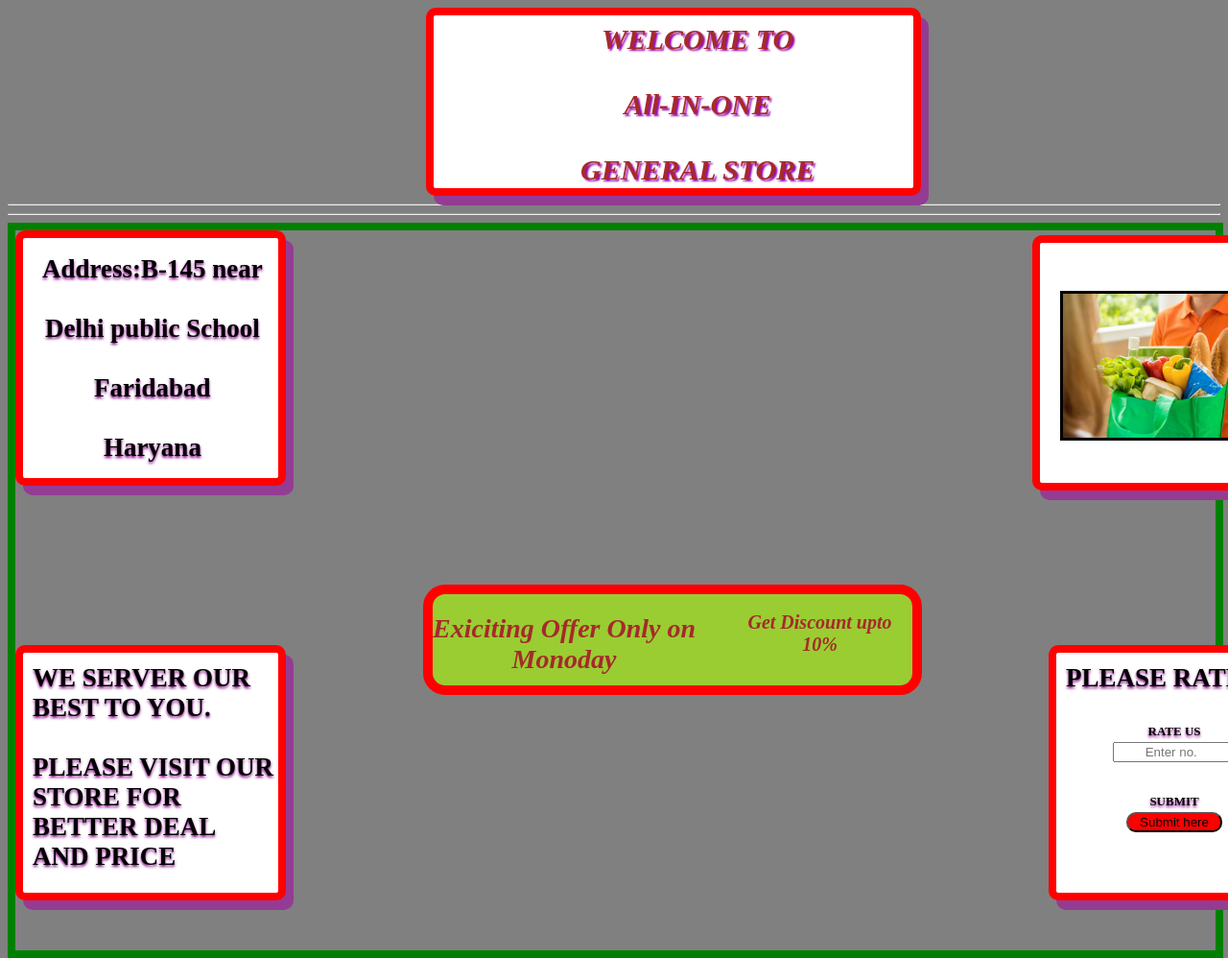
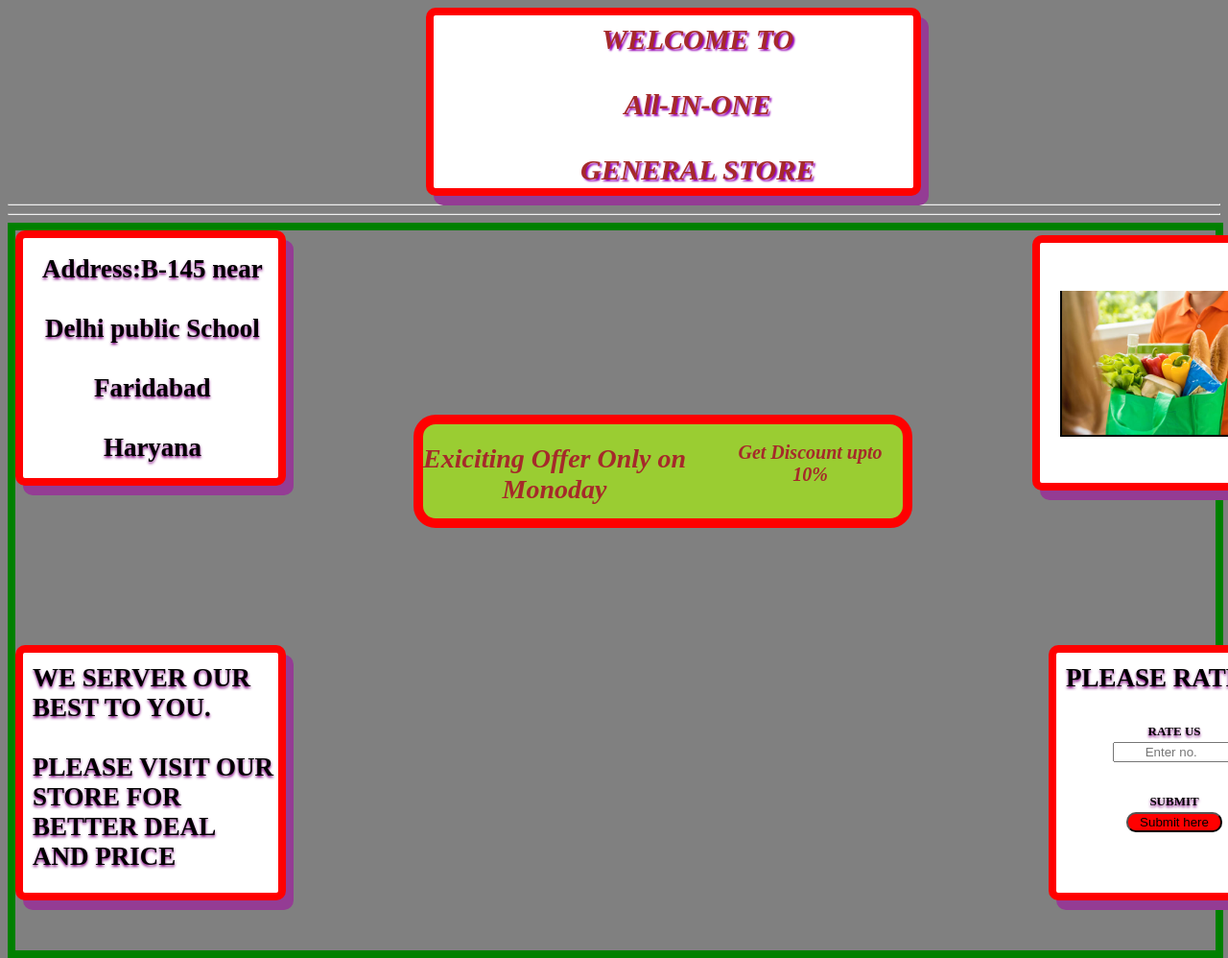
Before and after one commit to jdheeraj536/css-assesment-3, a plain HTML site: page index.html in a window 1280 px wide. Shown: the top 998 px of the page at 96% size. Drawn offline with Linux system fonts and the light colour scheme.

Commit message:
change sticky position

```diff
--- a/index.html
+++ b/index.html
@@ -10,15 +10,15 @@
 </head>
 
 <body>
-    <div class="box1">
+   <div class="box1">
         <div class="content1">
             WELCOME TO <br /><br />
             All-IN-ONE <br /><br />
             GENERAL STORE
         </div>
     </div>
-    <hr />
-    <hr />
+    <hr>
+    <hr>
 
     <div class="full-border">
         <div class="box2">
@@ -51,13 +51,7 @@
             </div>
         </div>
     </div>
-    <div class="box6">
-        <div class="content6">
-            Exiciting Offer Only on <br />
-            Monoday<span>Get Discount upto <br />
-                10%</span>
-        </div>
-    </div>
+
     <div class="container">
         <div class="content7">Welcome To My Store</div>
         <div class="box7">
@@ -71,6 +65,7 @@
             </div>
         </div>
     </div>
+
     <div class="box8">
         <div class="content9">
             <h2>Vegetables</h2>
@@ -79,6 +74,7 @@
             <br><br>POTATO,PUMPKIN,TOMATO,PEAS <br><br>RADISH,CABBAGE,CHILLI,GREEN BEAN
         </div>
     </div>
+
     </div>
     <div class="box9">
         <div class="content10">
@@ -90,6 +86,14 @@
             MUSTARD,TISSUE,CEREAL,BUTTER,JELLY,DISHWATER,SOAP,BREAD
         </div>
     </div>
+
+    </div>
+    <div class="box6">
+        <div class="content6">
+            Exiciting Offer Only on <br />
+            Monoday<span>Get Discount upto <br />
+                10%</span>
+        </div>
     </div>
 </body>
 
--- a/style.css
+++ b/style.css
@@ -1,6 +1,7 @@
 body{
     background-color: gray;
-    height: 500px;
+    height: 20px;
+
 }
 .box1{
     background-color: white;
@@ -65,7 +66,8 @@ body{
     position: absolute;
     left: 21px;
     top: 50px;
-    border: 3px solid black;
+   border-left: 2px solid black;
+   border-bottom: 2px solid black;
 }
 
 .box4{
@@ -122,14 +124,15 @@ input{
     width: 100px;
 }
 .box6{
-    border: 10px solid red;
+       border: 10px solid red;
     background-color: yellowgreen;
     width: 500px;
-    height: 95px;
+    height: 98px;
     border-radius: 23px;
     position: sticky;
-    bottom: 76px;
-    left: 441px;
+    bottom: 250px;
+    left: 431px;
+
 }
 .content6{
     color: brown;
```
